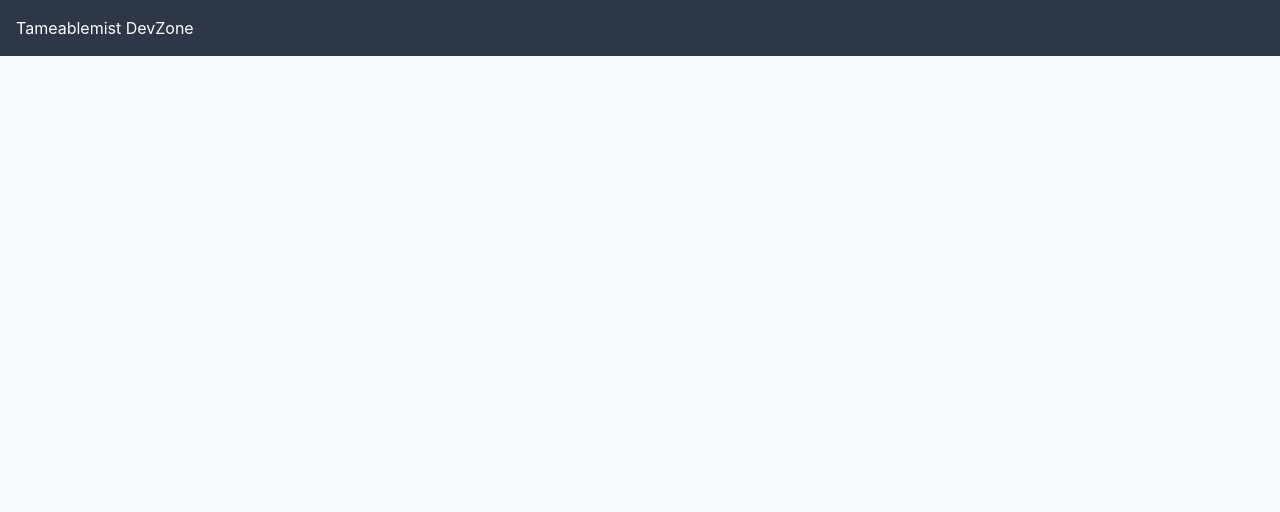
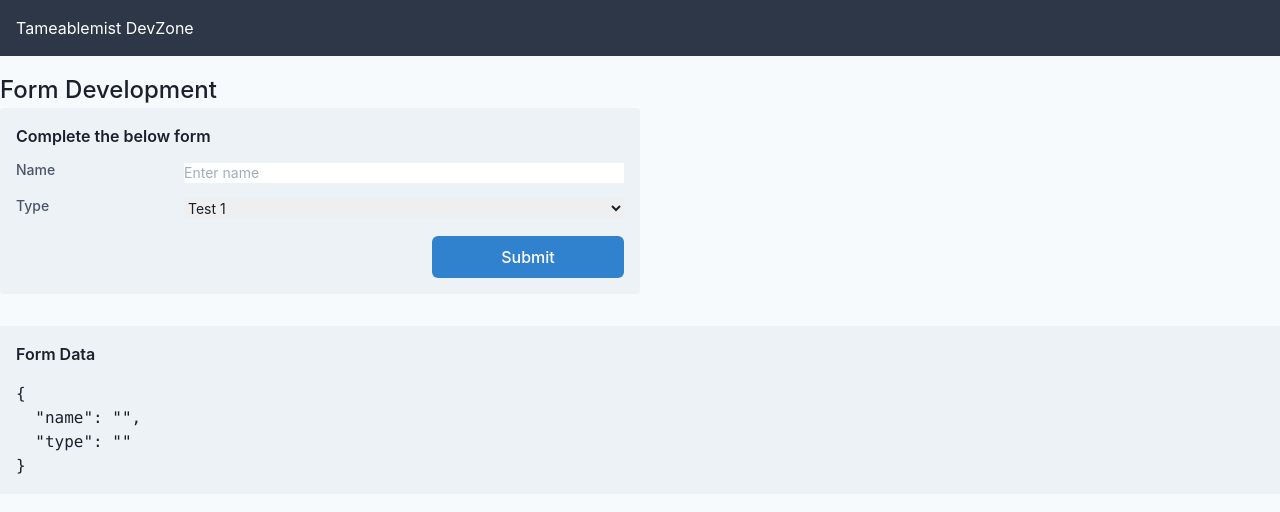
Before and after one commit to StevenCalverley/tameablemist-vue, a Vue app: page /form in a window 1280 px wide. Shown: the top 512 px of the page. Built offline with nearby package versions, Linux system fonts and the light colour scheme; what @tailwindcss/custom-forms would draw is missing.

Commit message:
Add form example - rework inline optoins for BaseInput and BaseSelect

```diff
--- a/src/components/HelloWorld.vue
+++ b/src/components/HelloWorld.vue
@@ -60,7 +60,7 @@
     <p class="mt-4">Selected Value: {{ checkbox }}</p>
   </div>
   <div class="mt-8 md:w-1/2">
-    <BaseSelect :options="options" v-model="option" />
+    <BaseSelect id="select-example" :options="options" v-model="option" />
     <p class="mt-4">Selected Value: {{ option }}</p>
   </div>
   <div class="mt-8 md:w-1/2">
--- a/src/components/UI/base-components/BaseInput.vue
+++ b/src/components/UI/base-components/BaseInput.vue
@@ -7,8 +7,10 @@
       v-if="label"
       :for="id"
       class="flex-shrink-0 block text-sm leading-5 font-medium text-gray-700"
-      >{{ label }}</label
+      :class="{ 'w-1/4': inline }"
     >
+      {{ label }}
+    </label>
     <div
       class="mt-1 flex-grow relative rounded-md"
       :class="{ 'ml-4': label && inline }"
--- a/src/components/UI/base-components/BaseSelect.vue
+++ b/src/components/UI/base-components/BaseSelect.vue
@@ -1,7 +1,24 @@
 <template>
+  <div
+    class="w-full inline-flex"
+    :class="[{ 'flex-col': !inline }, { 'items-center': inline }]"
+  >
+    <label
+      v-if="label"
+      :for="id"
+      class="flex-shrink-0 block text-sm leading-5 font-medium text-gray-700"
+      :class="{ 'w-1/4': inline }"
+      >{{ label }}</label
+    >
+    <div
+      class="mt-1 flex-grow relative rounded-md"
+      :class="{ 'ml-4': label && inline }"
+    >
       <select
+        :id="id"
         class="form-select w-full h-full sm:text-sm sm:leading-5"
         @change="$emit('update:modelValue', $event.target.value)"
+        v-bind="$attrs"
       >
         <option
           v-for="option in options"
@@ -11,11 +28,18 @@
           {{ option }}
         </option>
       </select>
+    </div>
+  </div>
 </template>
 
 <script>
 export default {
+  inheritAttrs: false,
   props: {
+    id: {
+      type: String,
+      required: true,
+    },
     options: {
       type: Array,
       required: true,
@@ -24,6 +48,14 @@ export default {
       type: String,
       required: true,
     },
+    label: {
+      type: String,
+      default: '',
+    },
+    inline: {
+      type: Boolean,
+      default: false,
+    },
   },
   emits: ['update:modelValue'],
 };
--- /dev/null
+++ b/src/views/Form.vue
@@ -0,0 +1,57 @@
+<template>
+  <h1 class="text-2xl font-medium">Form Development</h1>
+  <form @submit.prevent="handleSubmit" class="w-1/2 bg-gray-200 rounded p-4">
+    <h2 class="font-semibold">Complete the below form</h2>
+    <div class="mt-2">
+      <BaseInput
+        id="name"
+        v-model="form.name"
+        label="Name"
+        placeholder="Enter name"
+        inline
+      />
+    </div>
+    <div class="mt-2">
+      <BaseSelect
+        id="type"
+        label="Type"
+        v-model="form.type"
+        :options="options"
+        inline
+      />
+    </div>
+    <div class="mt-4 w-48 ml-auto">
+      <BaseButton />
+    </div>
+  </form>
+  <div class="mt-8 bg-gray-200 p-4">
+    <h3 class="font-semibold">Form Data</h3>
+    <pre class="mt-4">{{ form }}</pre>
+  </div>
+</template>
+
+<script>
+import { reactive } from 'vue';
+
+export default {
+  setup() {
+    const options = ['Test 1', 'Test 2', 'Test 3', 'Test 4'];
+    const form = reactive({
+      name: '',
+      type: '',
+    });
+
+    const handleSubmit = () => {
+      console.log('Submitted!', form);
+    };
+
+    return {
+      options,
+      handleSubmit,
+      form,
+    };
+  },
+};
+</script>
+
+<style></style>
```
Also changed, not shown: src/router/index.js (+8 -3 lines). Lines whose indentation alone changed are shown as unchanged.
